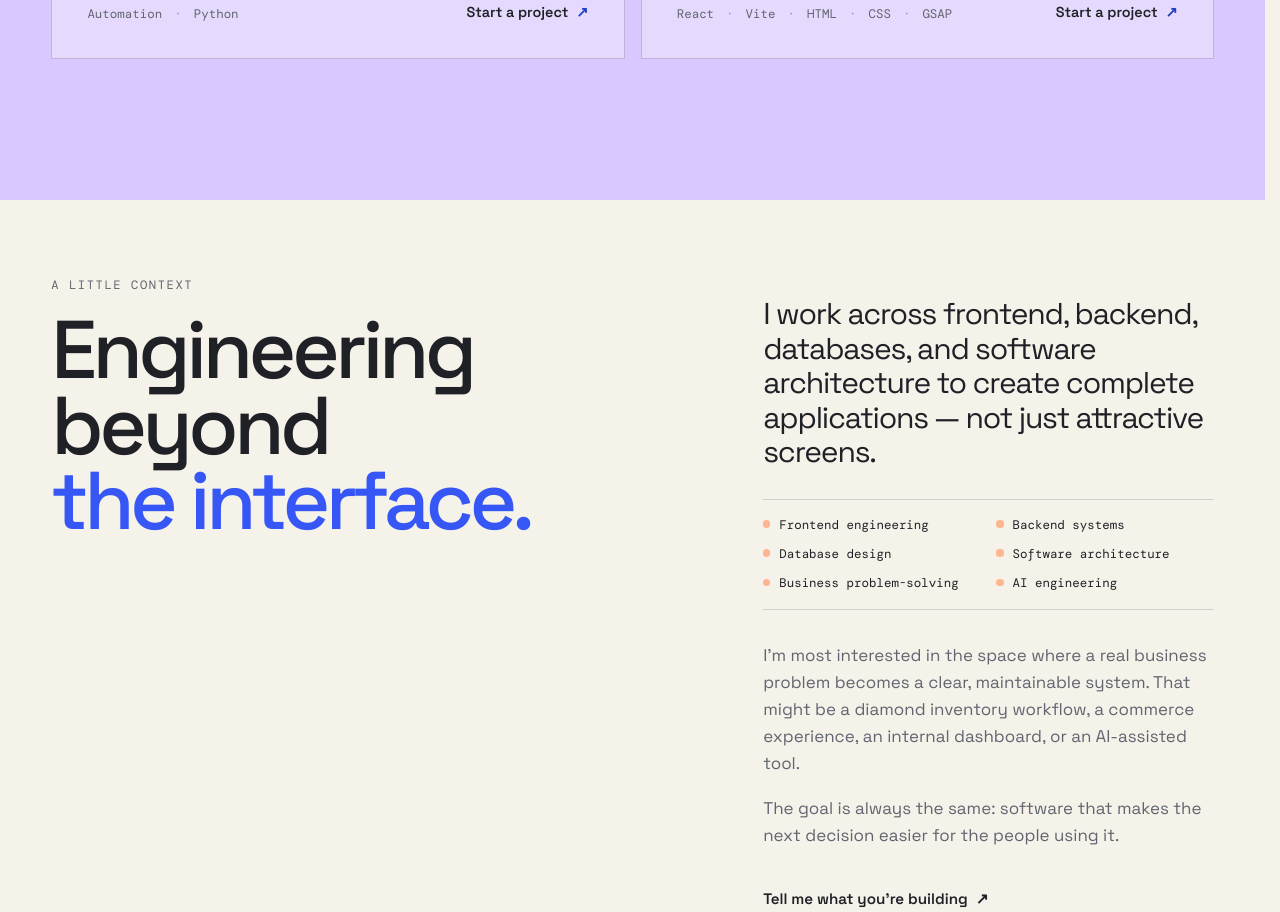
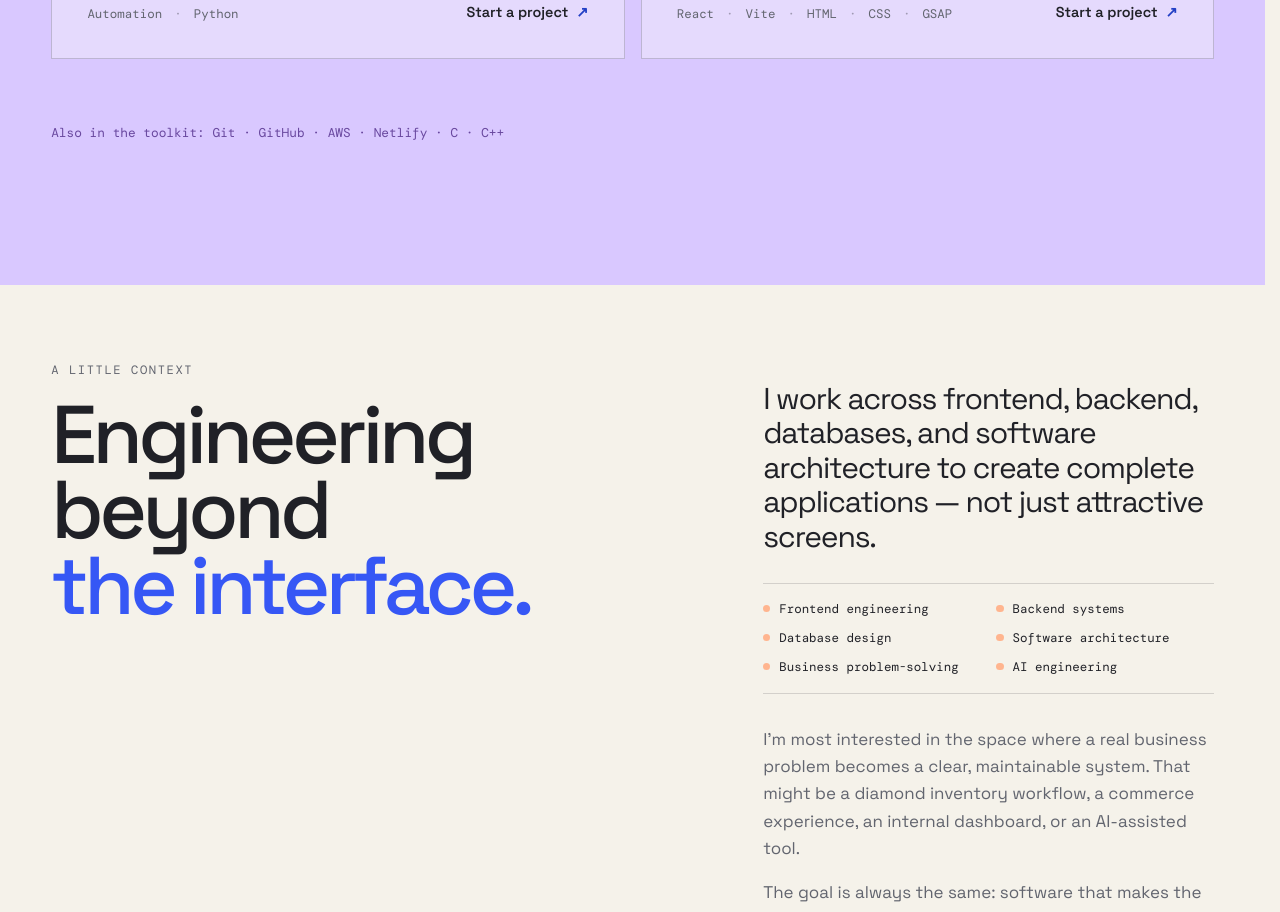
Before and after one commit to VinayakDubey26/vinayakdubey.com, a React (Vite) app: page / in a window 1280 px wide. Shown: the part 5800-6712 px from the top of the page. Built offline with nearby package versions, Linux system fonts and the light colour scheme; a web font is replaced by a local one.

Commit message:
preserve: include verified technology toolkit

```diff
--- a/src/components/EditorialServices.jsx
+++ b/src/components/EditorialServices.jsx
@@ -1,3 +1,5 @@
+import { techStack } from "../data/skills";
+
 const SERVICES = [
   {
     number: "01",
@@ -60,6 +62,7 @@ const EditorialServices = () => (
           </article>
         ))}
       </div>
+      <p className="service-toolkit">Also in the toolkit: {techStack.filter((skill) => !SERVICES.some((service) => service.technologies.includes(skill))).join(" · ")}</p>
     </div>
   </section>
 );
--- a/src/styles/globals.css
+++ b/src/styles/globals.css
@@ -170,6 +170,7 @@ section[id] { scroll-margin-top: 5.5rem; }
 .service-card__action { display: inline-flex; flex: none; align-items: center; gap: 0.5rem; color: var(--ink); font-size: 0.9rem; font-weight: 600; white-space: nowrap; }
 .service-card__action span { color: var(--cobalt-dark); transition: transform 220ms var(--ease); }
 .service-card__action:hover span, .service-card__action:focus-visible span { transform: translate(2px, -2px); }
+.service-toolkit { margin: 0 0 clamp(3rem, 5vw, 4.5rem); color: var(--lilac-dark); font-family: var(--mono); font-size: 0.8rem; line-height: 1.6; }
 
 .about-section { padding: clamp(4rem, 6vw, 5.5rem) 0; }
 .about-grid { display: grid; grid-template-columns: minmax(0, 1.15fr) minmax(300px, 0.85fr); gap: 2.5rem clamp(2.5rem, 8vw, 8rem); }
```
